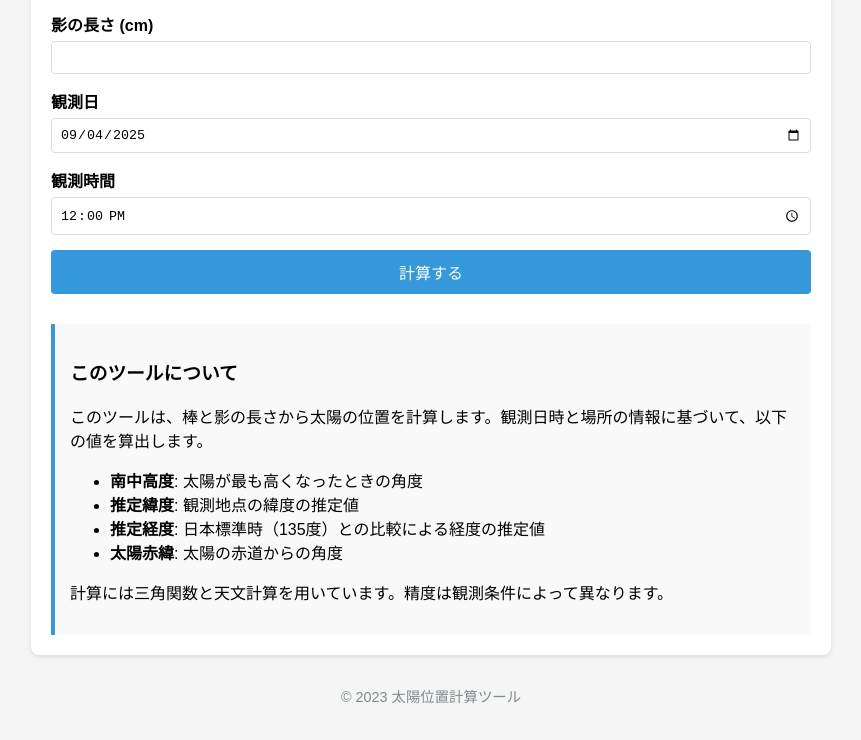
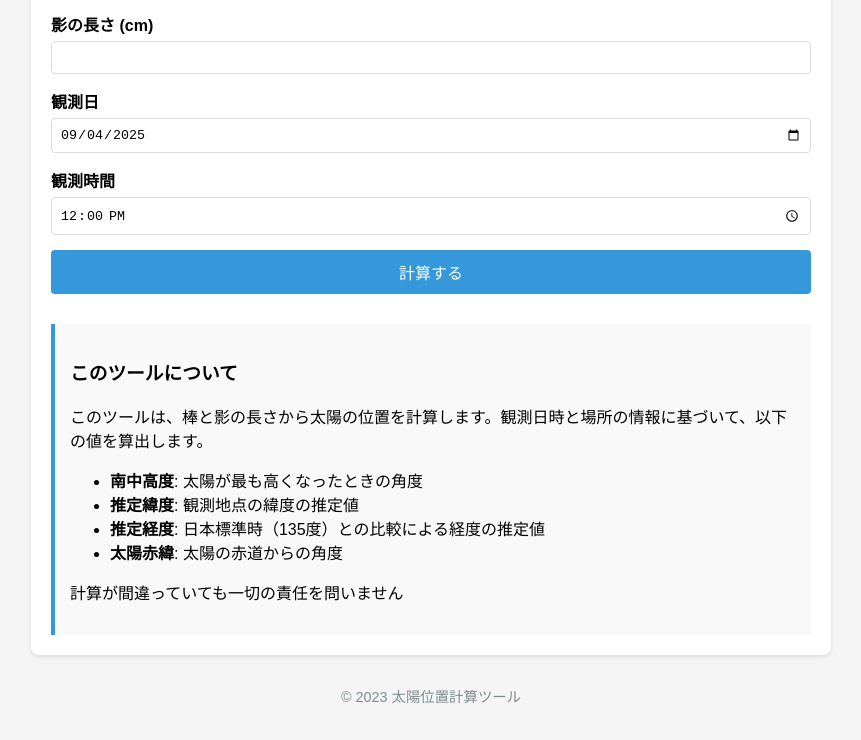
Before and after one commit to Reacher001-m/Reacher001-m.github.io, a plain HTML site: page index.html in a window 1280 px wide. Shown: the part 194-934 px from the top of the page, without its empty margins (209-1070 px from the left). Drawn offline with Linux system fonts and the light colour scheme.

Commit message:
Update index.html

```diff
--- a/index.html
+++ b/index.html
@@ -120,7 +120,7 @@
                 <li><strong>推定経度</strong>: 日本標準時（135度）との比較による経度の推定値</li>
                 <li><strong>太陽赤緯</strong>: 太陽の赤道からの角度</li>
             </ul>
-            <p>計算には三角関数と天文計算を用いています。精度は観測条件によって異なります。</p>
+            <p>計算が間違っていても一切の責任を問いません</p>
         </div>
     </div>
 
```
